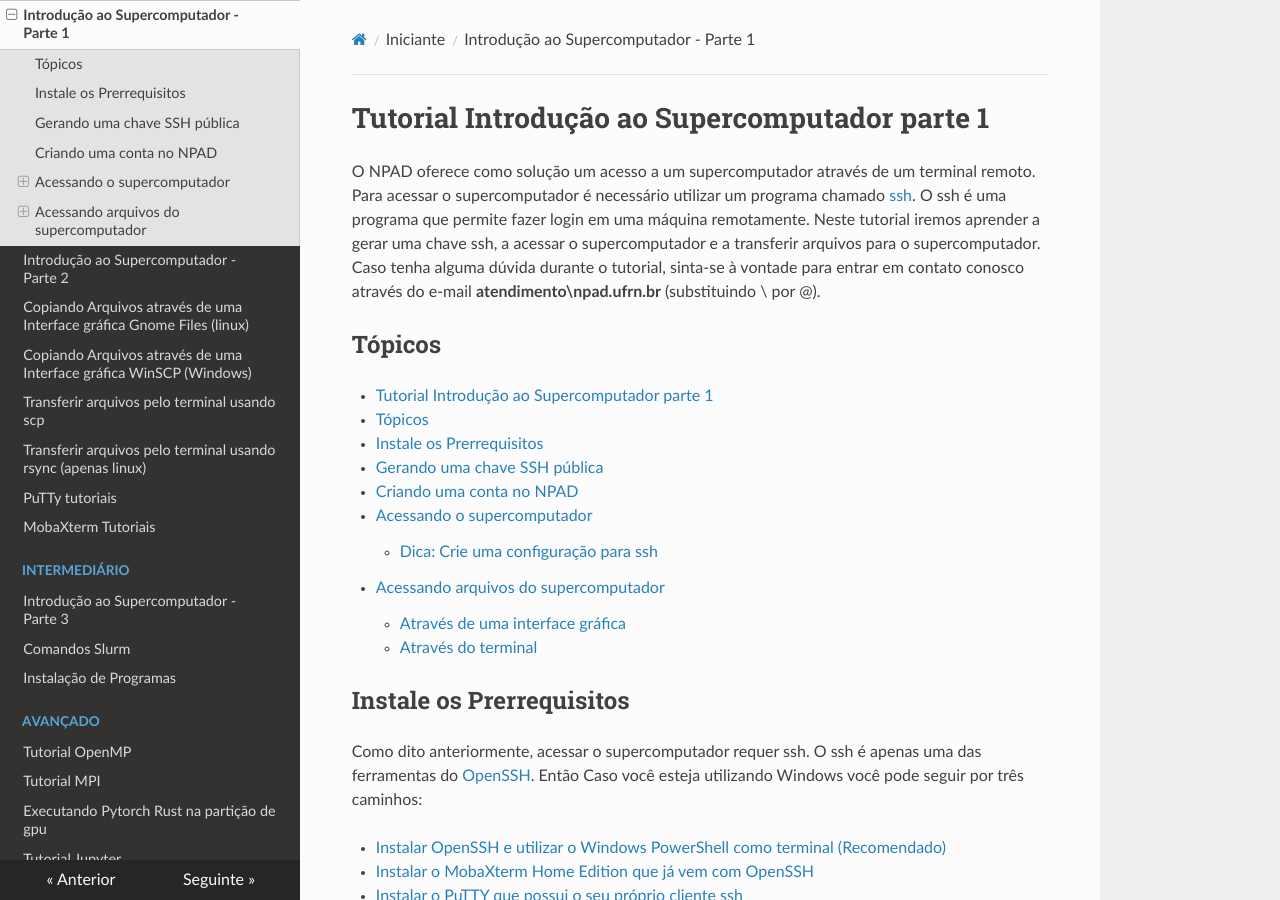
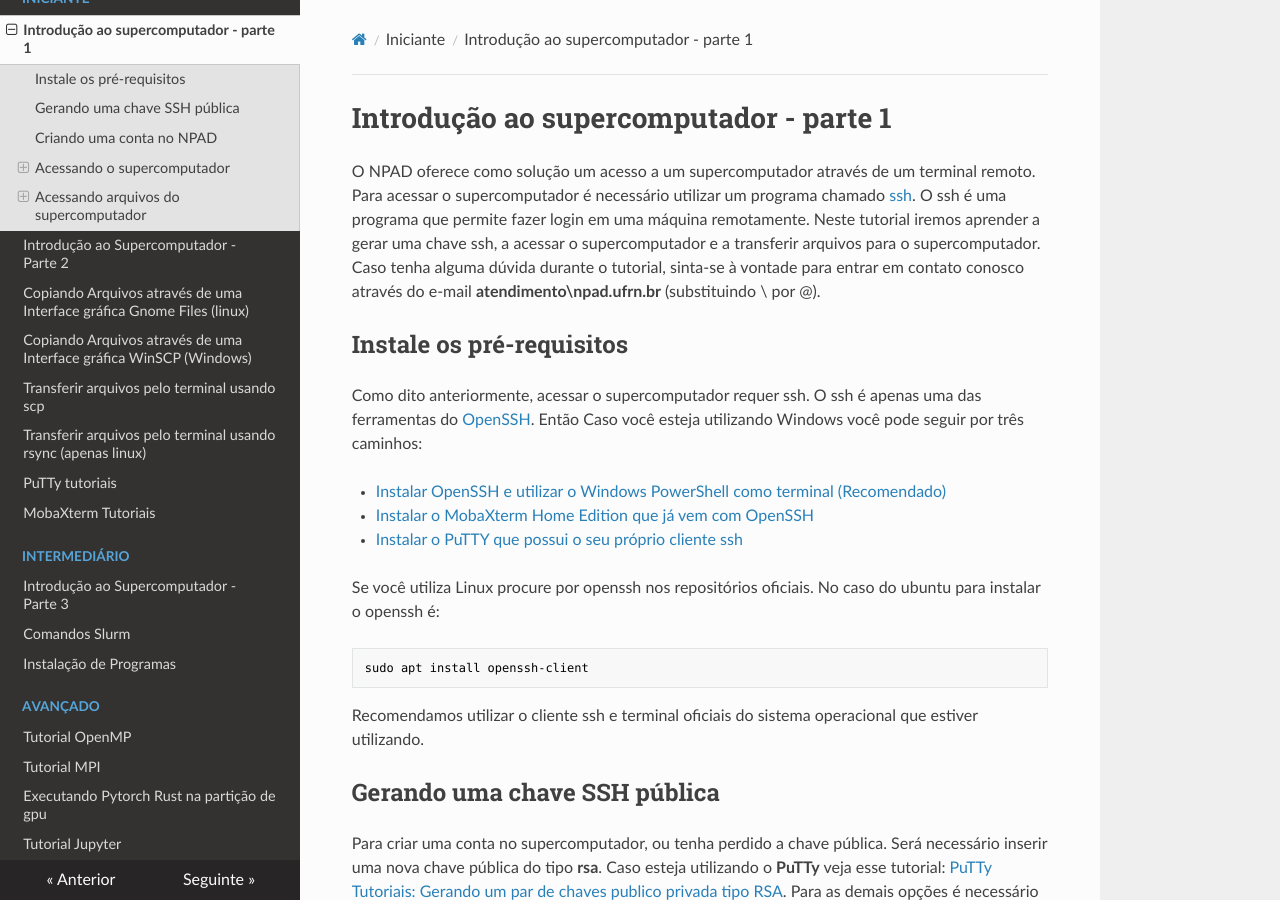
Before and after one commit to estgeorge/tutoriais, an MkDocs documentation site: the page built from docs/beginner/superpc_introduction_part_1.md, in a window 1280 px wide and 900 px high. Built offline with MkDocs 1.6.1, drawn with Linux system fonts in a browser that asks for light colours; nearby versions of some CDN libraries.

Commit message:
alteracoes

````diff
--- a/docs/beginner/superpc_introduction_part_1.md
+++ b/docs/beginner/superpc_introduction_part_1.md
@@ -1,21 +1,9 @@
-# Tutorial Introdução ao Supercomputador parte 1
+# Introdução ao supercomputador - parte 1
 
 O NPAD oferece como solução um acesso a um supercomputador através de um terminal remoto. Para acessar o supercomputador é necessário utilizar um programa chamado [ssh](https://linuxcommand.org/lc3_man_pages/ssh1.html). O ssh é uma programa que permite fazer login em uma máquina remotamente. Neste tutorial iremos aprender a gerar uma chave ssh, a acessar o supercomputador e a transferir arquivos para o supercomputador. Caso tenha alguma dúvida durante o tutorial, sinta-se à vontade para entrar em contato conosco através do e-mail **atendimento\<at>npad.ufrn.br** (substituindo \<at> por @).
 
-## Tópicos
 
-- [Tutorial Introdução ao Supercomputador parte 1](#tutorial-introdução-ao-supercomputador-parte-1)
-  - [Tópicos](#tópicos)
-  - [Instale os Prerrequisitos](#instale-os-prerrequisitos)
-  - [Gerando uma chave SSH pública](#gerando-uma-chave-ssh-pública)
-  - [Criando uma conta no NPAD](#criando-uma-conta-no-npad)
-  - [Acessando o supercomputador](#acessando-o-supercomputador)
-    - [Dica: Crie uma configuração para ssh](#dica-crie-uma-configuração-para-ssh)
-  - [Acessando arquivos do supercomputador](#acessando-arquivos-do-supercomputador)
-    - [Através de uma interface gráfica](#através-de-uma-interface-gráfica)
-    - [Através do terminal](#através-do-terminal)
-
-## Instale os Prerrequisitos
+## Instale os pré-requisitos
 
 Como dito anteriormente, acessar o supercomputador requer ssh. O ssh é apenas uma das ferramentas do [OpenSSH](https://www.openssh.com/). Então Caso você esteja utilizando Windows você pode seguir por três caminhos:
 
@@ -63,7 +51,9 @@ Para utilizar o supercomputador é necessário criar uma conta na nossa [Página
 Uma vez que tenha cadastro no NPAD, você pode acessar o supercomputador de
 duas formas:
 
-- Usando a aplicação **PuTTy**. Caso deseja usar o PuTTy veja o tutorial do [PuTTy](/beginner/putty_tutorial.md#acessando-o-supercomputador-através-do-putty).
+- Usando a aplicação **PuTTy**. Caso deseja usar o PuTTy veja o tutorial do [PuTTy](../beginner/putty_tutorial.md#acessando-o-supercomputador-atraves-do-putty).
+
+
 
 - através de um terminal como: **Windows PowerShell**, **MobaXterm**, usando o comando **ssh**
 
@@ -135,7 +125,7 @@ ssh super-pc
 ```
 
 Caso você esteja usando MobaXterm, você pode criar uma nova sessão para facilitar
-o acesso ao supercomputador: [MobaXterm tutoriais: criando uma sessão com NPAD](/beginner/mobaxterm_tutorial.md)
+o acesso ao supercomputador: [MobaXterm tutoriais: criando uma sessão com NPAD](../beginner/mobaxterm_tutorial.md)
 
 ## Acessando arquivos do supercomputador
 
--- a/mkdocs.yml
+++ b/mkdocs.yml
@@ -7,7 +7,7 @@ theme:
 nav:
    - Home: index.md
    - Iniciante:
-      - 'Introdução ao Supercomputador - Parte&nbsp;1': 'beginner/superpc_introduction_part_1.md'
+      - 'beginner/superpc_introduction_part_1.md'
       - 'Introdução ao Supercomputador - Parte&nbsp;2': 'beginner/superpc_introduction_part_2.md'
       - 'Copiando Arquivos através de uma Interface gráfica Gnome Files (linux)': 'beginner/gnome_files.md'
       - 'Copiando Arquivos através de uma Interface gráfica WinSCP (Windows)': 'beginner/winscp_tutorial.md'
````
Also changed, not shown: docs/beginner/putty_tutorial.md (+3 -3 lines), docs/assets/logo_UFRN.png, logo_UFRN.png (deleted).
